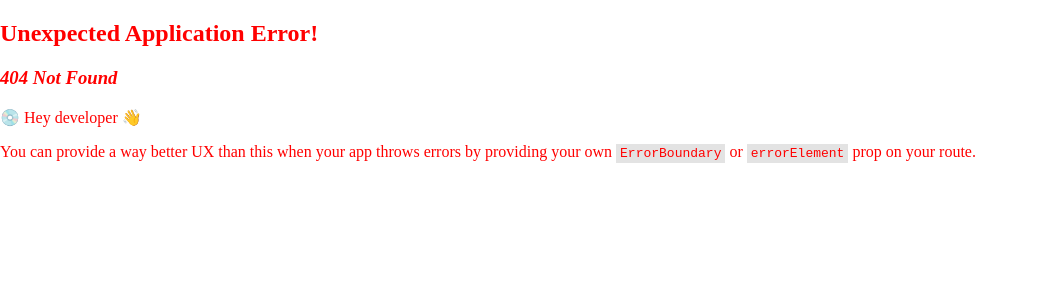
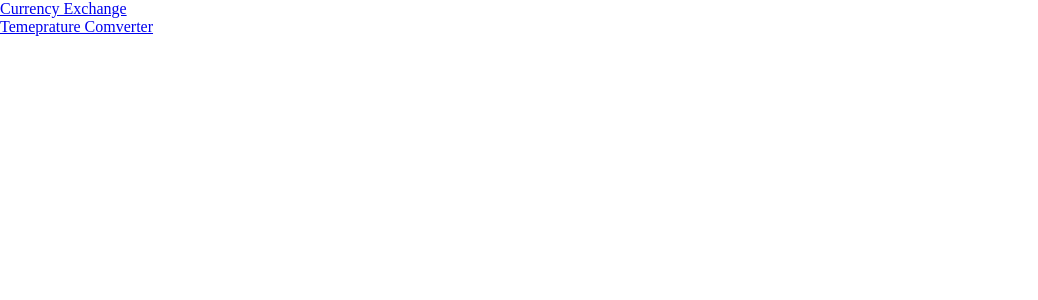
Before and after one commit to Wazerlixer/rest-countries-react, a React (Create React App) app: page /rest-countries-react/main in a window 1280 px wide. Before the commit this address had no page. Shown: the top 300 px of the page, without its empty margins (0-1038 px from the left). Built offline with nearby package versions, Linux system fonts and the light colour scheme.

Commit message:
refactor: add new component MainPage, modify NewRouterExample

```diff
--- a/src/Router/Routes.js
+++ b/src/Router/Routes.js
@@ -1,5 +1,6 @@
 export const Routes = {
-    homePage: "",
-    currencyExchange: "currency-exchange",
-    temperatureConverter: "temperature-converter"
+    homePage: "/rest-countries-react",
+    main:"/rest-countries-react/main",
+    currencyExchange: "/rest-countries-react/currency-exchange",
+    temperatureConverter: "/rest-countries-react/temperature-converter"
 }
--- /dev/null
+++ b/src/pages/MainPage/MainPage.jsx
@@ -0,0 +1,13 @@
+import { Link } from "react-router-dom"
+
+import { Routes } from "../../Router/Routes"
+
+export const MainPage = () => {
+    return (
+        <div className="main-page">
+            <Link to={Routes?.currencyExchange}>Currency Exchange</Link>
+            <br />
+            <Link to={Routes?.temperatureConverter}>Temeprature Comverter</Link>
+        </div>
+    )
+}
--- /dev/null
+++ b/src/pages/MainPage/index.js
@@ -0,0 +1 @@
+export {MainPage} from "./MainPage"
--- a/src/pages/NewRouterExample/NewRouterExample.jsx
+++ b/src/pages/NewRouterExample/NewRouterExample.jsx
@@ -1,13 +1,9 @@
-import { Link } from "react-router-dom"
-
-import { Routes } from "../../Router/Routes"
+import { Outlet } from "react-router-dom"
 
 export const NewRouterExample = () => {
     return(
         <div className="router-example">
-            <Link to={`./${Routes?.currencyExchange}`}>Currency Exchange</Link>
-            <br />
-            <Link to={`./${Routes?.temperatureConverter}`}>Temeprature Comverter</Link>
+            <Outlet />
         </div>
     )
 }
```
Also changed, not shown: package.json (+4 -4 lines), src/Router/Router.js (+19 -8 lines), src/pages/MainPage/style.sass (added).
